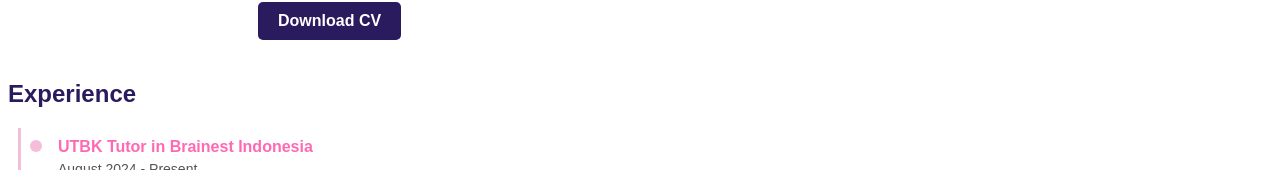
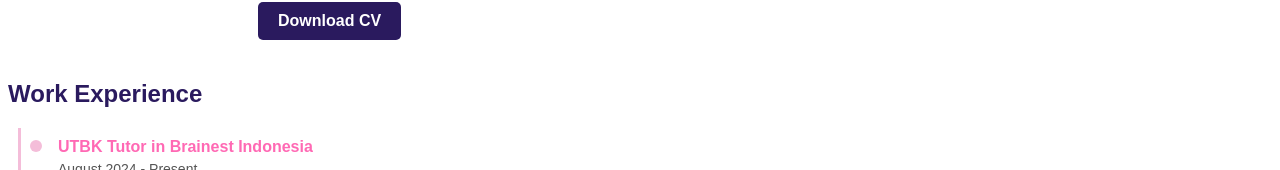
Before and after one commit to farichao/farichao.gihub.io, a plain HTML site: page index.html in a window 1280 px wide. Shown: the part 288-458 px from the top of the page. Drawn offline with Linux system fonts and the light colour scheme.

Commit message:
index.html

```diff
--- a/index.html
+++ b/index.html
@@ -199,7 +199,7 @@
 
             <!-- Experience Section -->
     <div class="section">
-        <h2>Experience</h2>
+        <h2>Work Experience</h2>
             <div class="timeline">
                 <div class="timeline-item">
                     <h3>UTBK Tutor in Brainest Indonesia</h3>
```
